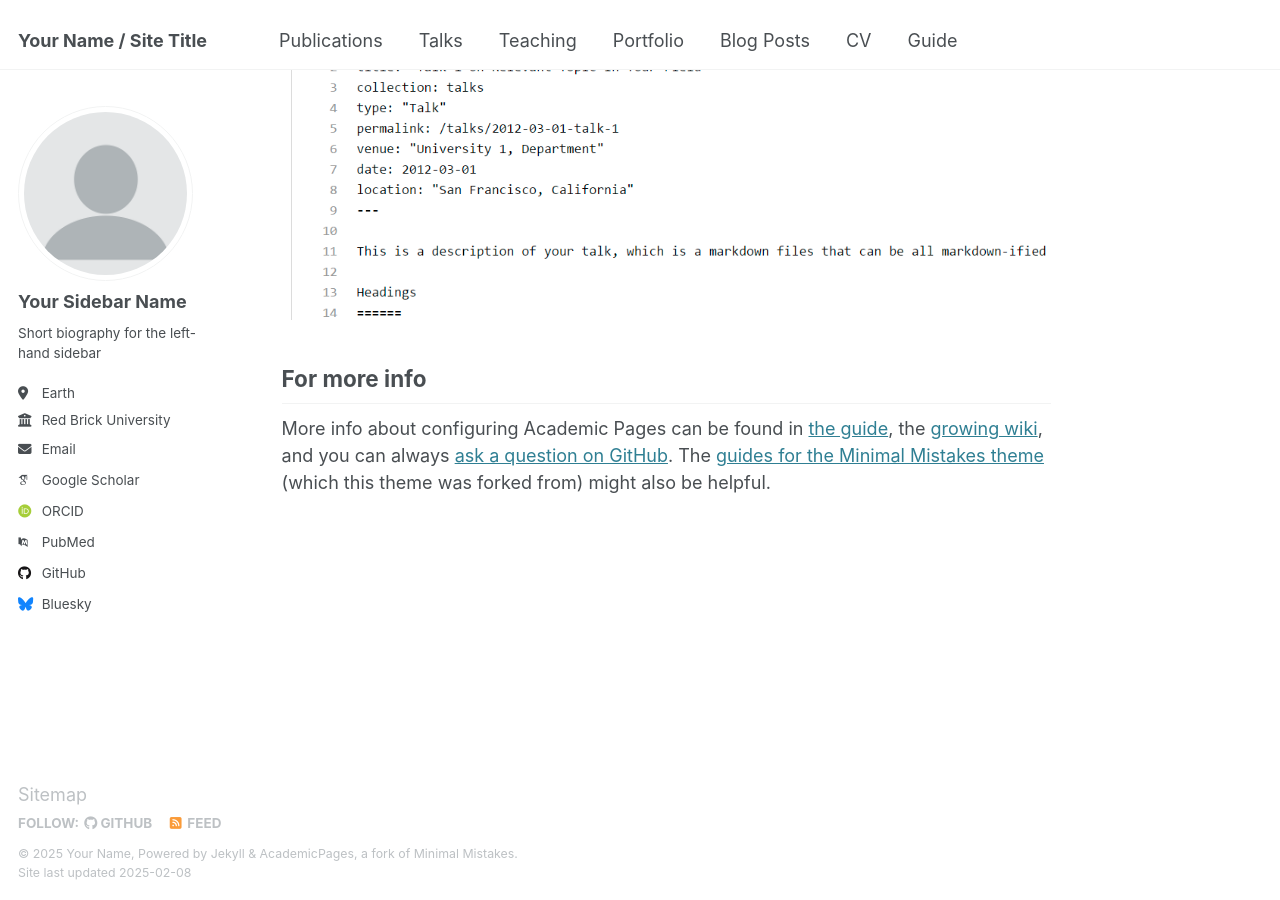
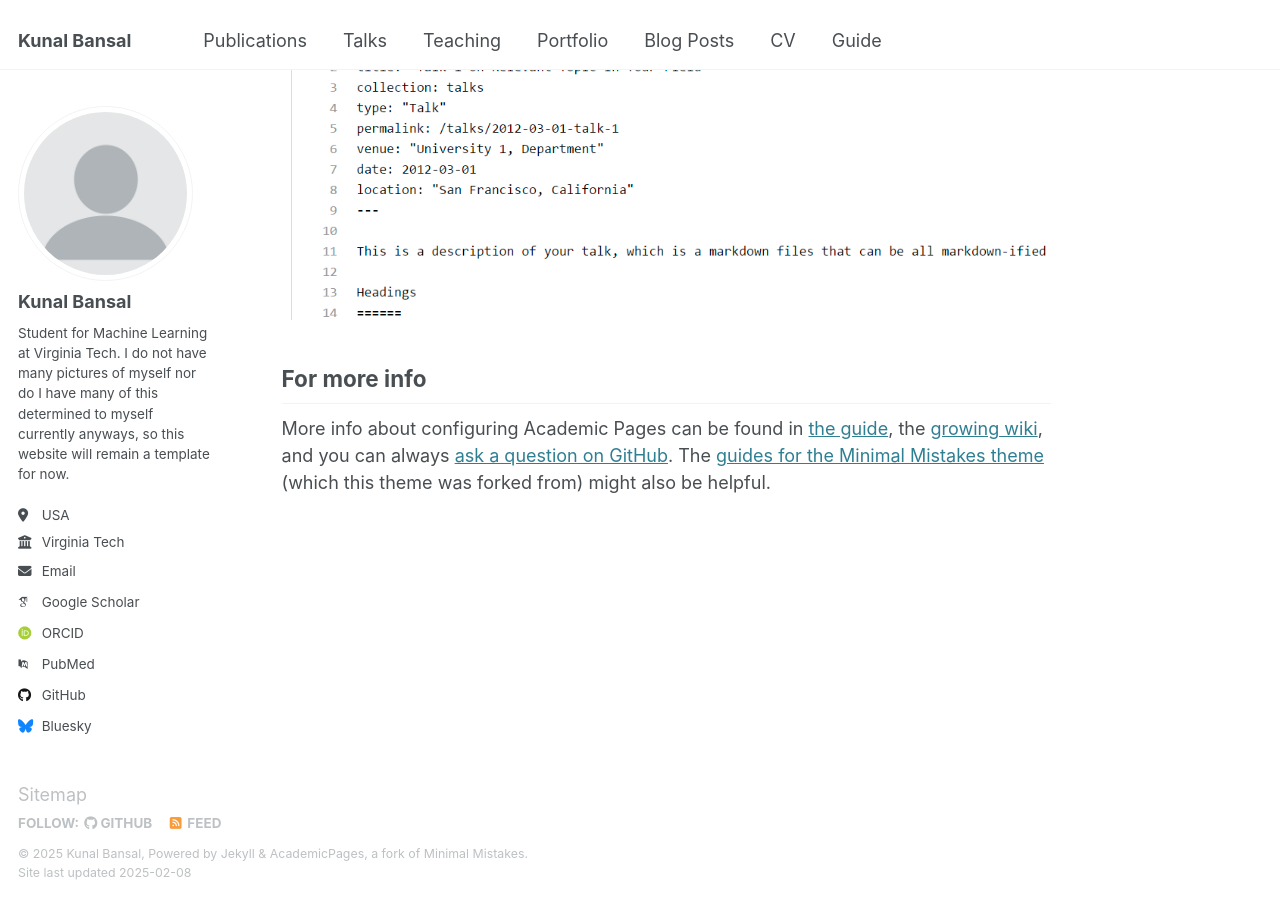
Before and after one commit to KunalB2003/KunalB2003.github.io, a Jekyll site: the page built from _pages/about.md, in a window 1280 px wide and 900 px high, scrolled down 2642 px. Built offline with Jekyll 4.4.1, drawn with Linux system fonts in a browser that asks for light colours; some web fonts are replaced.

Commit message:
update info

```diff
--- a/_config.yml
+++ b/_config.yml
@@ -9,13 +9,13 @@
 # Basic Site Settings
 locale                   : "en-US"
 site_theme               : "default"
-title                    : "Your Name / Site Title"
+title                    : "Kunal Bansal"
 title_separator          : "-"
-name                     : &name "Your Name"
-description              : &description "personal description"
-url                      : https://academicpages.github.io # the base hostname & protocol for your site e.g. "https://[your GitHub username].github.io"
+name                     : &name "Kunal Bansal"
+description              : &description "Personal website, created for ECE 3574."
+url                      : https://KunalB2003.github.io # the base hostname & protocol for your site e.g. "https://[your GitHub username].github.io"
 baseurl                  : "" # the subpath of your site, e.g. "/blog"
-repository               : "academicpages/academicpages.github.io"
+repository               : "KunalB2003/KunalB2003.github.io"
 
 # Site Author - The following control what appear as part of the author content on the side bar.
 #               If a field is blank the icon and link will not appear, otherwise it will be shown.
@@ -23,13 +23,13 @@ repository               : "academicpages/academicpages.github.io"
 author:
   # Biographic information
   avatar           : "profile.png"
-  name             : "Your Sidebar Name"
-  pronouns         : # example: "she/her"
-  bio              : "Short biography for the left-hand sidebar"
-  location         : "Earth"
-  employer         : "Red Brick University"
+  name             : "Kunal Bansal"
+  pronouns         : # example: "he/him"
+  bio              : "Student for Machine Learning at Virginia Tech. I do not have many pictures of myself nor do I have many of this determined to myself currently anyways, so this website will remain a template for now."
+  location         : "USA"
+  employer         : "Virginia Tech"
   uri              : # URL
-  email            : "none@example.org"
+  email            : "kunal.b.2003@gmail.com"
 
   # Academic websites
   arxiv            : # URL - Update with the correct link to your profile
```
